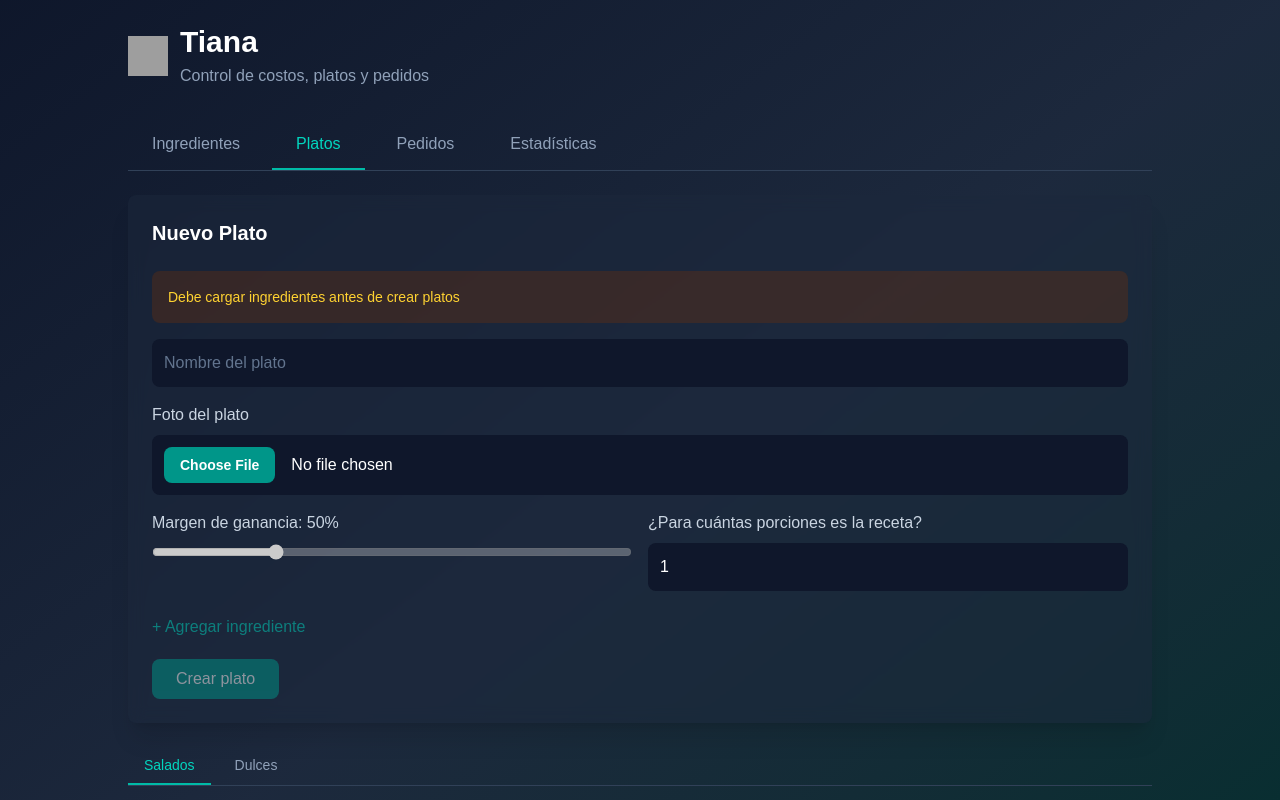
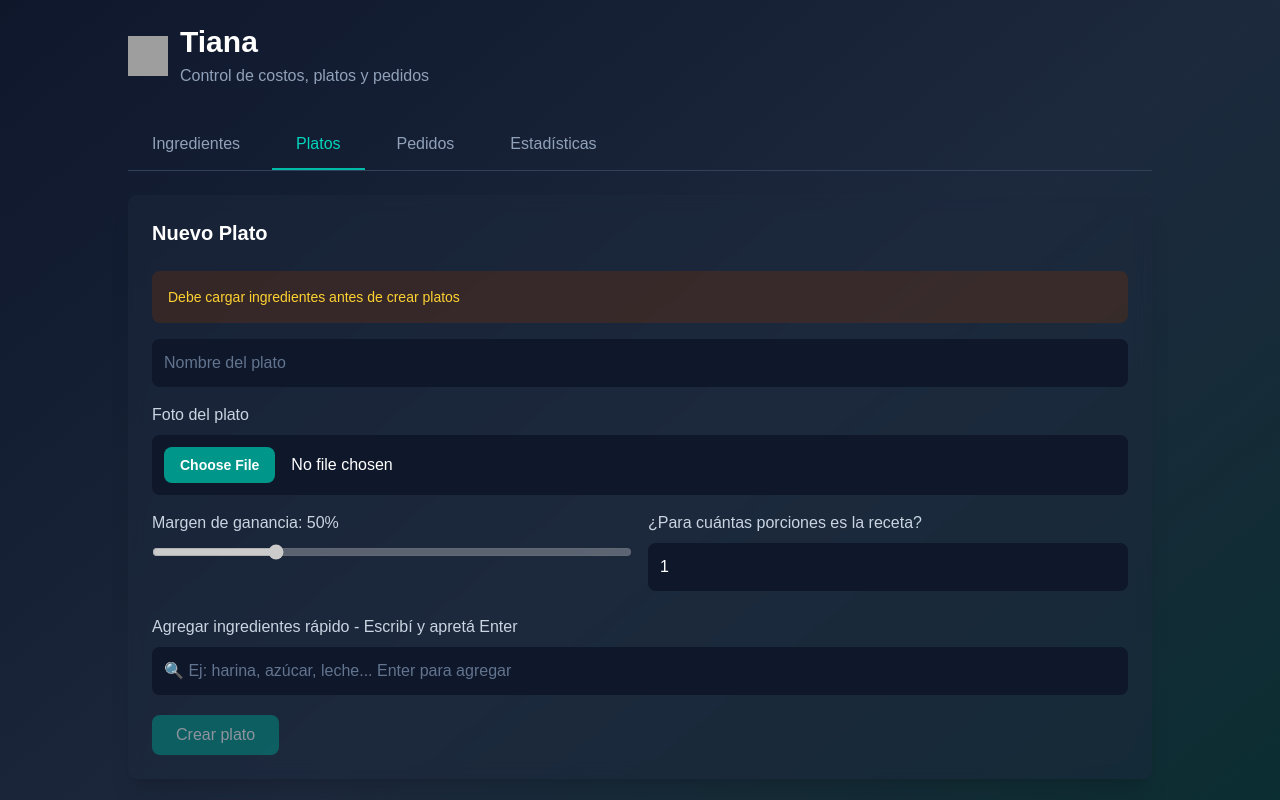
Before and after one commit to lo791/tiana-app, a Next.js app: page / in a window 1280 px wide. Shown: the top 800 px of the page. Built offline with nearby package versions, Linux system fonts and the light colour scheme; grey boxes are pictures that could not be loaded.

Commit message:
buscador unico para agregar ingredientes con enter

```diff
--- a/src/app/page.tsx
+++ b/src/app/page.tsx
@@ -59,7 +59,7 @@ export default function Home() {
   const [fotoPlato, setFotoPlato] = useState("");
   const [ganancia, setGanancia] = useState(50);
   const [ingredientesPlato, setIngredientesPlato] = useState<IngredientePlato[]>([]);
-  const [busquedasPorFila, setBusquedasPorFila] = useState<{[key: number]: string}>({});
+  const [busquedaIngredienteRapida, setBusquedaIngredienteRapida] = useState("");
   const [porciones, setPorciones] = useState(1);
   const [editandoId, setEditandoId] = useState<number | null>(null);
   const fileInputRef = useRef<HTMLInputElement>(null);
@@ -113,6 +113,16 @@ export default function Home() {
 
   const agregarIngredienteAPlato = () => setIngredientesPlato([...ingredientesPlato, { ingredienteId: ingredientesBase[0]?.id || 0, cantidad: 0.2 }]);
 
+  const agregarIngredienteRapido = (textoBusqueda: string) => {
+    const ingEncontrado = ingredientesBase.find(ing =>
+      ing.nombre.toLowerCase().includes(textoBusqueda.toLowerCase())
+    );
+    if (ingEncontrado) {
+      setIngredientesPlato([...ingredientesPlato, { ingredienteId: ingEncontrado.id, cantidad: 0.2 }]);
+      setBusquedaIngredienteRapida("");
+    }
+  };
+
   const actualizarIngredientePlato = (i: number, campo: string, valor: any) => {
     const nuevos = [...ingredientesPlato];
     if (campo === "cantidad") {
@@ -132,9 +142,6 @@ export default function Home() {
   const borrarIngredienteDePlato = (i: number) => {
     if (ingredientesPlato.length === 1) return;
     setIngredientesPlato(ingredientesPlato.filter((_, idx) => idx!== i));
-    const nuevasBusquedas = {...busquedasPorFila};
-    delete nuevasBusquedas[i];
-    setBusquedasPorFila(nuevasBusquedas);
   };
 
   const crearOActualizarPlato = () => {
@@ -150,7 +157,7 @@ export default function Home() {
     setGanancia(50);
     setPorciones(1);
     setIngredientesPlato([]);
-    setBusquedasPorFila({});
+    setBusquedaIngredienteRapida("");
     if (fileInputRef.current) fileInputRef.current.value = "";
   };
 
@@ -161,7 +168,7 @@ export default function Home() {
     setIngredientesPlato(plato.ingredientes);
     setPorciones(plato.porciones || 1);
     setEditandoId(plato.id);
-    setBusquedasPorFila({});
+    setBusquedaIngredienteRapida("");
     const esDulce = esPlatoDulce(plato.nombre);
     setSubTabPlatos(esDulce? 'dulces' : 'salados');
     setTab('platos');
@@ -410,23 +417,31 @@ export default function Home() {
                   </div>
                 </div>
 
+                <div className="mb-4">
+                  <label className="text-slate-300 font-medium mb-2 block">Agregar ingredientes rápido - Escribí y apretá Enter</label>
+                  <input
+                    type="text"
+                    placeholder="🔍 Ej: harina, azúcar, leche... Enter para agregar"
+                    value={busquedaIngredienteRapida}
+                    onChange={e => setBusquedaIngredienteRapida(e.target.value)}
+                    onKeyDown={e => {
+                      if (e.key === 'Enter' && busquedaIngredienteRapida.trim()) {
+                        e.preventDefault();
+                        agregarIngredienteRapido(busquedaIngredienteRapida);
+                      }
+                    }}
+                    className="bg-slate-900 border-teal-500 p-3 w-full rounded-lg outline-none text-white placeholder-slate-500 focus:border-teal-400"
+                    disabled={ingredientesBase.length === 0}
+                  />
+                </div>
+
                 <div className="space-y-3 mb-5">
                   {ingredientesPlato.map((ingPlato, i) => {
                     const precio = calcularPrecioIngrediente(ingPlato);
                     return (
                       <div key={i} className="grid grid-cols-1 md:grid-cols-13 gap-2 items-start md:items-center">
-                        <input
-                          type="text"
-                          placeholder="🔍 Buscar ingrediente..."
-                          value={busquedasPorFila[i] || ''}
-                          onChange={e => setBusquedasPorFila({...busquedasPorFila, [i]: e.target.value})}
-                          className="bg-slate-900 border-slate-600 p-2 rounded-lg outline-none text-white placeholder-slate-500 focus:border-teal-500 mb-2 md:col-span-13"
-                          disabled={ingredientesBase.length === 0}
-                        />
                         <select value={ingPlato.ingredienteId} onChange={e => actualizarIngredientePlato(i, "ingredienteId", Number(e.target.value))} className="bg-slate-900 border-slate-600 p-3 md:col-span-6 rounded-lg outline-none text-white focus:border-teal-500" disabled={ingredientesBase.length === 0}>
-                          {ingredientesBase
-                          .filter(ing => ing.nombre.toLowerCase().includes((busquedasPorFila[i] || '').toLowerCase()))
-                          .map(ing => <option key={ing.id} value={ing.id}>{ing.nombre} - ${ing.precioUnitario}/{ing.unidad}</option>)}
+                          {ingredientesBase.map(ing => <option key={ing.id} value={ing.id}>{ing.nombre} - ${ing.precioUnitario}/{ing.unidad}</option>)}
                         </select>
                         <input type="number" step="0.01" placeholder="Cantidad" value={ingPlato.cantidad} onChange={e => actualizarIngredientePlato(i, "cantidad", e.target.value)} className="bg-slate-900 border-slate-600 p-3 md:col-span-4 rounded-lg outline-none text-white focus:border-teal-500" disabled={ingredientesBase.length === 0} />
                         <div className="md:col-span-2 text-left md:text-right"><span className="text-teal-400 font-medium">${precio.toFixed(2)}</span></div>
@@ -435,7 +450,6 @@ export default function Home() {
                     );
                   })}
                 </div>
-                <button onClick={agregarIngredienteAPlato} className="text-teal-400 font-medium mb-5 hover:text-teal-300 disabled:opacity-50" disabled={ingredientesBase.length === 0}>+ Agregar ingrediente</button>
 
                 {ingredientesPlato.length > 0 && porciones > 0 && (
                   <div className="bg-teal-900/30 border-teal-700 rounded-lg p-4 mb-5">
```
